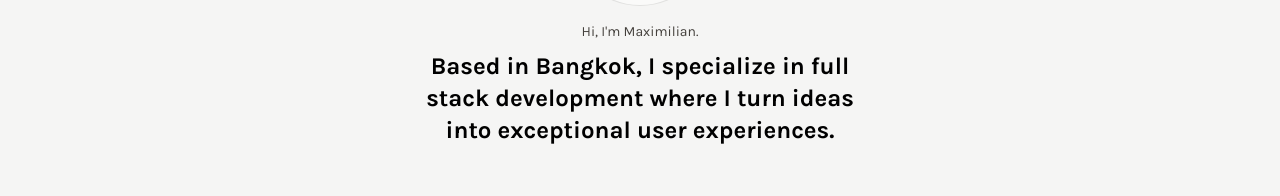
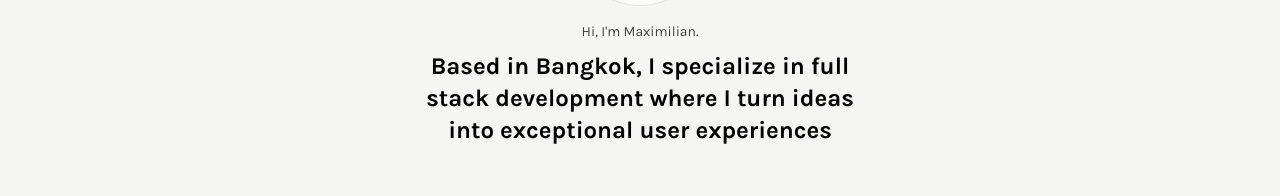
Before and after one commit to maxhves/hvesser-lewis-consulting-site, a Next.js app: page / in a window 1280 px wide. Shown: the part 290-486 px from the top of the page. Built offline with nearby package versions, Linux system fonts and the light colour scheme; no server answers.

Commit message:
Removed trailing full stop from introduction text.

```diff
--- a/src/app/home/components/introduction/introduction-section.tsx
+++ b/src/app/home/components/introduction/introduction-section.tsx
@@ -22,7 +22,7 @@ export default function IntroductionSection() {
 
           <HeadlineText>
             Based in Bangkok, I specialize in full stack development where I turn ideas into exceptional user
-            experiences.
+            experiences
           </HeadlineText>
         </div>
       </ContentContainer>
```
